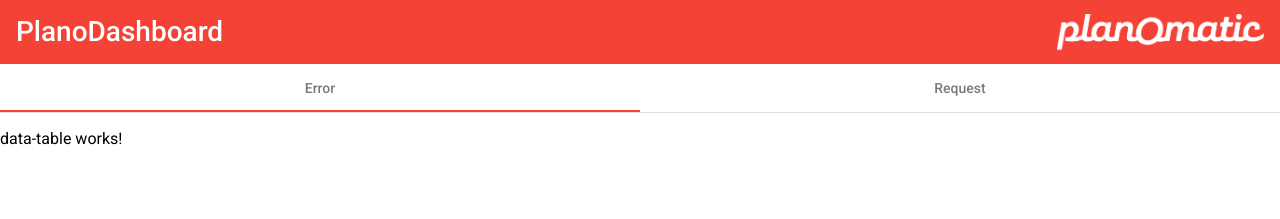
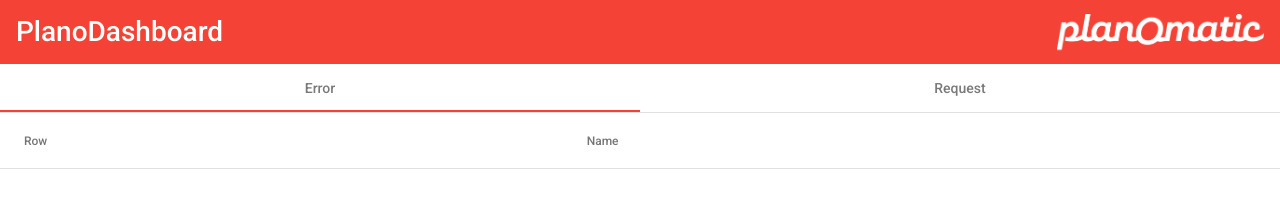
Before and after one commit to shannonmoranetz/PlanoDashboard, an Angular app: page / in a window 1280 px wide. Shown: the top 219 px of the page. Built offline with nearby package versions, Linux system fonts and the light colour scheme.

Commit message:
Add initial data table template

```diff
--- a/src/app/components/data-table/data-table.component.css
+++ b/src/app/components/data-table/data-table.component.css
@@ -0,0 +1,3 @@
+table {
+  width: 100%;
+}
--- a/src/app/components/data-table/data-table.component.html
+++ b/src/app/components/data-table/data-table.component.html
@@ -1 +1,20 @@
-<p>data-table works!</p>
+<div class="mat-elevation-z8">
+  <table mat-table [dataSource]="data">
+
+    <!-- Row Column -->
+    <ng-container matColumnDef="row">
+      <th mat-header-cell *matHeaderCellDef>Row</th>
+      <td mat-cell *matCellDef="let data"> {{ data.row }} </td>
+    </ng-container>
+
+    <!-- Name Column -->
+    <ng-container matColumnDef="name">
+      <th mat-header-cell *matHeaderCellDef>Name</th>
+      <td mat-cell *matCellDef="let data"> {{ data.name }} </td>
+    </ng-container>
+
+    <tr mat-header-row *matHeaderRowDef="columns"></tr>
+    <tr mat-row *matRowDef="let row; columns: columns;"></tr>
+  </table>
+
+</div>
--- a/src/app/components/data-table/data-table.component.ts
+++ b/src/app/components/data-table/data-table.component.ts
@@ -7,9 +7,11 @@
 })
 export class DataTableComponent implements OnInit {
 
+  columns: string[] = ['row', 'name'];
+  data = [];
+
   constructor() { }
 
-  ngOnInit() {
-  }
+  ngOnInit() { }
 
 }
--- a/src/app/components/table-container/table-container.component.html
+++ b/src/app/components/table-container/table-container.component.html
@@ -1,8 +1,8 @@
 <mat-tab-group mat-stretch-tabs color="warn">
   <mat-tab label="Error">
-    <app-data-table></app-data-table>
+    <app-data-table whichData="'error'"></app-data-table>
   </mat-tab>
   <mat-tab label="Request">
-    <app-data-table></app-data-table>
+    <app-data-table whichData="'request'"></app-data-table>
   </mat-tab>
 </mat-tab-group>
```
Also changed, not shown: src/app/app.module.ts (+5 -2 lines).
